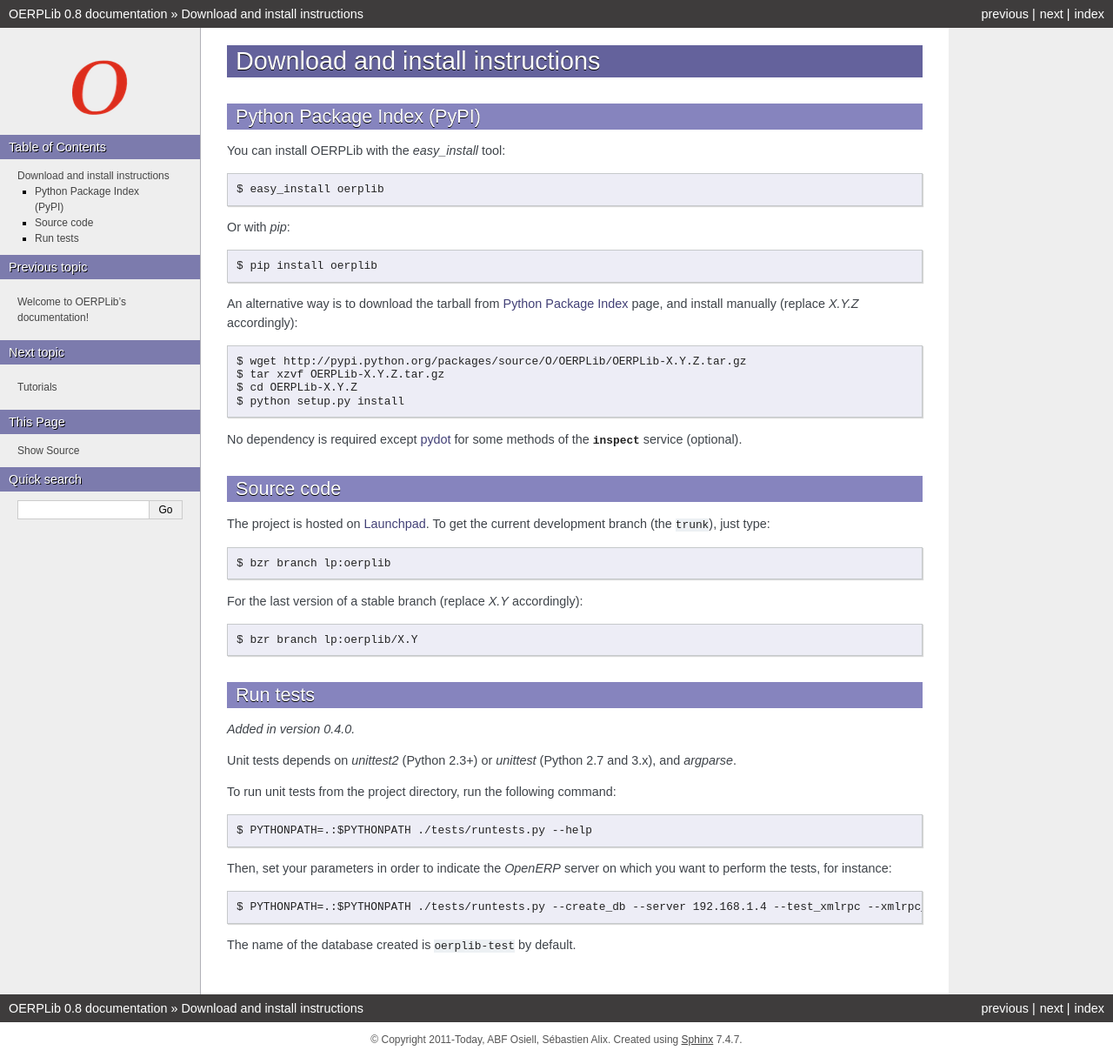
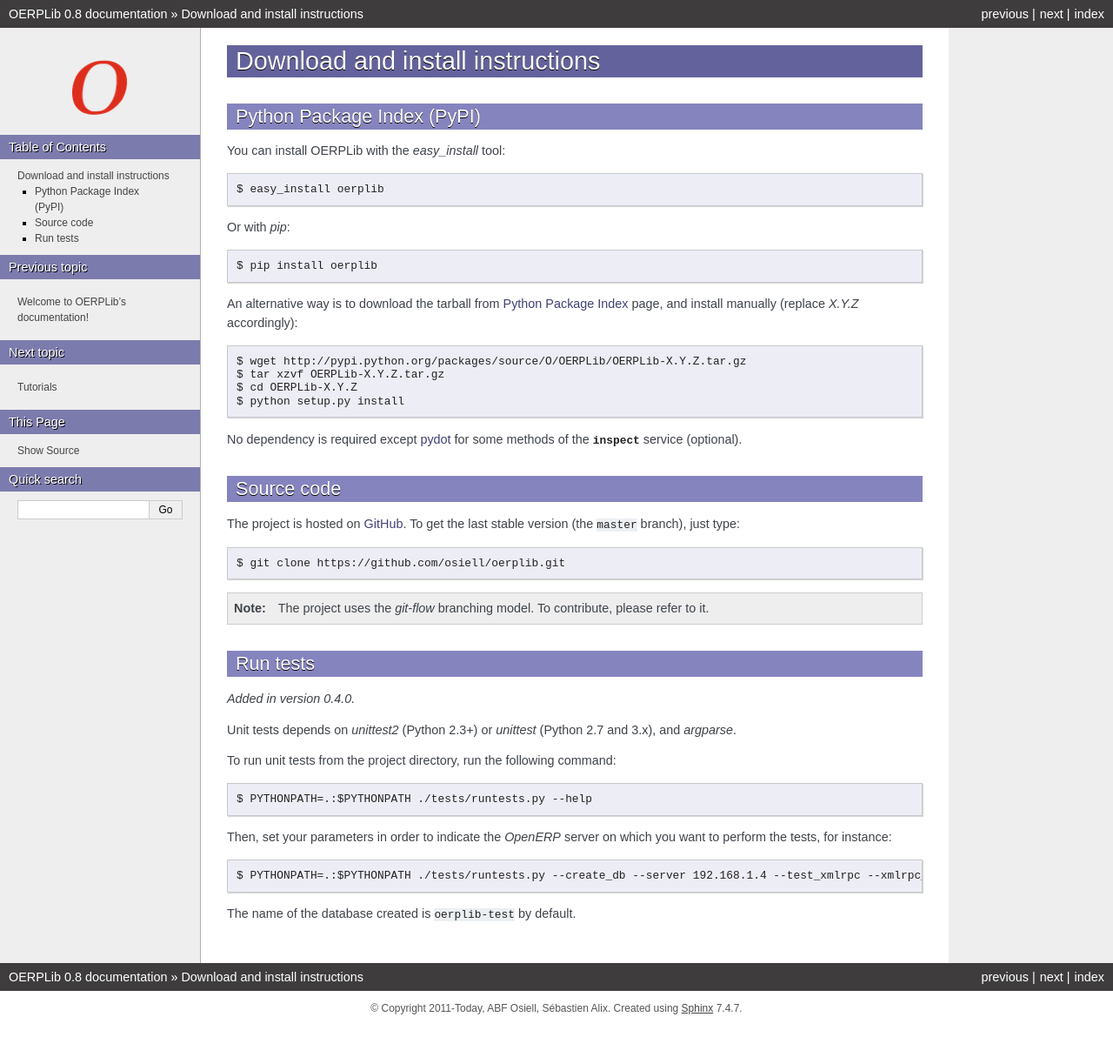
Before and after one commit to osiell/oerplib, a Sphinx documentation site: the page built from doc/source/download_install.rst, in a window 1280 px wide. Shown: the whole page at 87% size. Built offline with Sphinx 7.4.7, drawn with Linux system fonts in a browser that asks for light colours; after the commit the page ends 1179 px from its top, so only the background shows below that.

Commit message:
[IMP] GitHub migration: rename README.txt to README.rst + update project information in the documentation

```diff
--- a/README.txt
+++ b/README.rst
@@ -89,7 +89,7 @@
 -------------------
 
 Please, feel free to report bugs or suggestions in the `Bug Tracker
-<https://bugs.launchpad.net/oerplib>`_!
+<https://github.com/osiell/oerplib/issues>`_!
 
 Changes in this version
 -----------------------
--- a/doc/source/download_install.rst
+++ b/doc/source/download_install.rst
@@ -30,14 +30,15 @@
 Source code
 -----------
 
-The project is hosted on `Launchpad <https://launchpad.net/oerplib>`_.
-To get the current development branch (the ``trunk``), just type::
+The project is hosted on `GitHub <https://github.com/osiell/oerplib>`_.
+To get the last stable version (the ``master`` branch), just type::
 
-    $ bzr branch lp:oerplib
+    $ git clone https://github.com/osiell/oerplib.git
 
-For the last version of a stable branch (replace `X.Y` accordingly)::
+.. note::
 
-    $ bzr branch lp:oerplib/X.Y
+    The project uses the `git-flow` branching model. To contribute, please
+    refer to it.
 
 Run tests
 ---------
--- a/doc/source/index.rst
+++ b/doc/source/index.rst
@@ -97,7 +97,7 @@
 -------------------
 
 Please, feel free to report bugs or suggestions in the `Bug Tracker
-<https://bugs.launchpad.net/oerplib>`_!
+<https://github.com/osiell/oerplib/issues>`_!
 
 Make a donation
 ---------------
--- a/setup.py
+++ b/setup.py
@@ -41,7 +41,7 @@
 setup(name=name,
       version=version,
       description=description,
-      long_description=open('README.txt').read(),
+      long_description=open('README.rst').read(),
       keywords=keywords,
       author=author,
       author_email=author_email,
```
Also changed, not shown: 1 other file.
